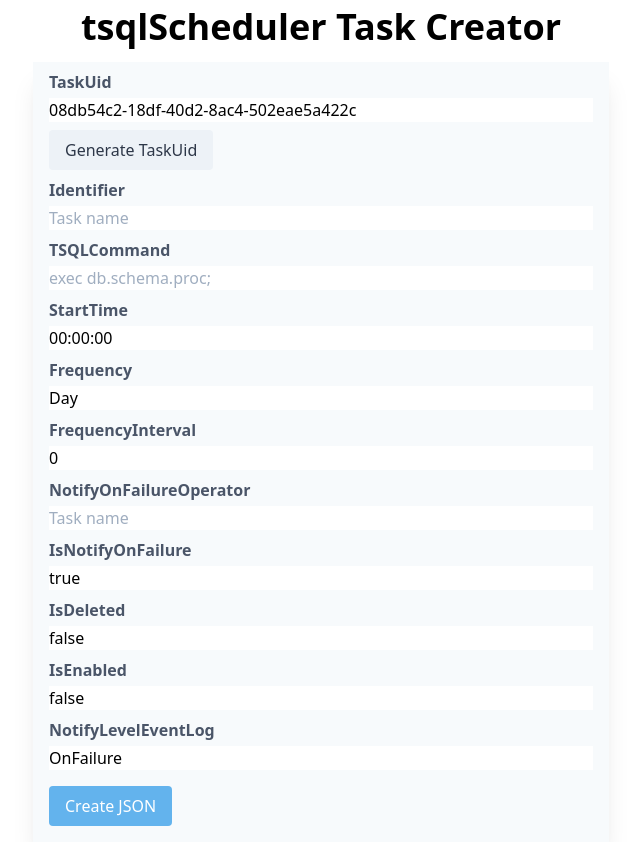
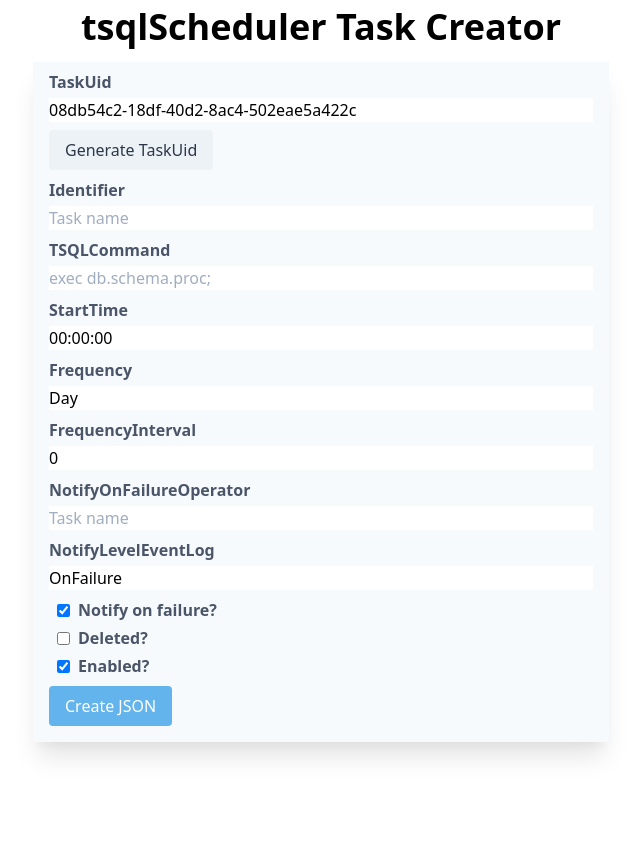
Before and after one commit to taddison/tsqlscheduler-task-creator, a React (Create React App) app: page / in a window 1280 px wide. Shown: the whole page, without its empty margins (319-959 px from the left). After the commit the page ends 800 px from the top, so only its background shows below. Built offline with nearby package versions, Linux system fonts and the light colour scheme; what @tailwindcss/custom-forms would draw is missing.

Commit message:
add checkboxes

```diff
--- a/src/App.js
+++ b/src/App.js
@@ -24,10 +24,15 @@ const schema = yup.object().shape({
   NotifyLevelEventLog: yup.string().required(),
   IsNotifyOnFailure: yup.boolean().required(),
   IsDeleted: yup.boolean().required(),
-  IsEnabled: yup.boolean().required(),
+  IsEnabled: yup.boolean().required()
 });
 
-const TextInput = ({ name, placeholder, generateNewValue, autocomplete="off" }) => {
+const TextInput = ({
+  name,
+  placeholder,
+  generateNewValue,
+  autocomplete = "off"
+}) => {
   const { setFieldValue } = useFormikContext();
   return (
     <label className="block mb-2">
@@ -58,6 +63,22 @@ const TextInput = ({ name, placeholder, generateNewValue, autocomplete="off" })
   );
 };
 
+const CheckboxInput = ({ name, label }) => {
+  return (
+    <div>
+      <label className="flex items-center ml-2 mt-1">
+        <Field type="checkbox" name={name} className="form-checkbox" />
+        <span className="text-gray-700 font-semibold ml-2 ">{label}</span>
+        <ErrorMessage
+          name={name}
+          component="div"
+          className="text-red-800 italic"
+        />
+      </label>
+    </div>
+  );
+};
+
 function App() {
   const [jsonTask, setJsonTask] = useState(null);
 
@@ -78,7 +99,7 @@ function App() {
             NotifyOnFailureOperator: "",
             IsNotifyOnFailure: true,
             IsDeleted: false,
-            IsEnabled: false,
+            IsEnabled: true,
             NotifyLevelEventLog: "OnFailure"
           }}
           validationSchema={schema}
@@ -100,17 +121,23 @@ function App() {
                 placeholder="exec db.schema.proc;"
               />
               <TextInput name="StartTime" placeholder="00:00:00" />
-              <TextInput name="Frequency" placeholder="Day, Hour, Minute, Second" />
+              <TextInput
+                name="Frequency"
+                placeholder="Day, Hour, Minute, Second"
+              />
               <TextInput name="FrequencyInterval" placeholder="0, 1, 2..." />
               <TextInput
                 name="NotifyOnFailureOperator"
                 placeholder="Task name"
                 autocomplete="on"
               />
-              <TextInput name="IsNotifyOnFailure" placeholder="Task name" />
-              <TextInput name="IsDeleted" placeholder="Task name" />
-              <TextInput name="IsEnabled" placeholder="Task name" />
               <TextInput name="NotifyLevelEventLog" placeholder="Task name" />
+              <CheckboxInput
+                name="IsNotifyOnFailure"
+                label="Notify on failure?"
+              />
+              <CheckboxInput name="IsDeleted" label="Deleted?" />
+              <CheckboxInput name="IsEnabled" label="Enabled?" />
               <button
                 type="submit"
                 className="my-2 bg-blue-400 text-white hover:bg-blue-600 py-2 px-4 rounded focus:outline-none focus:shadow-outline"
```
